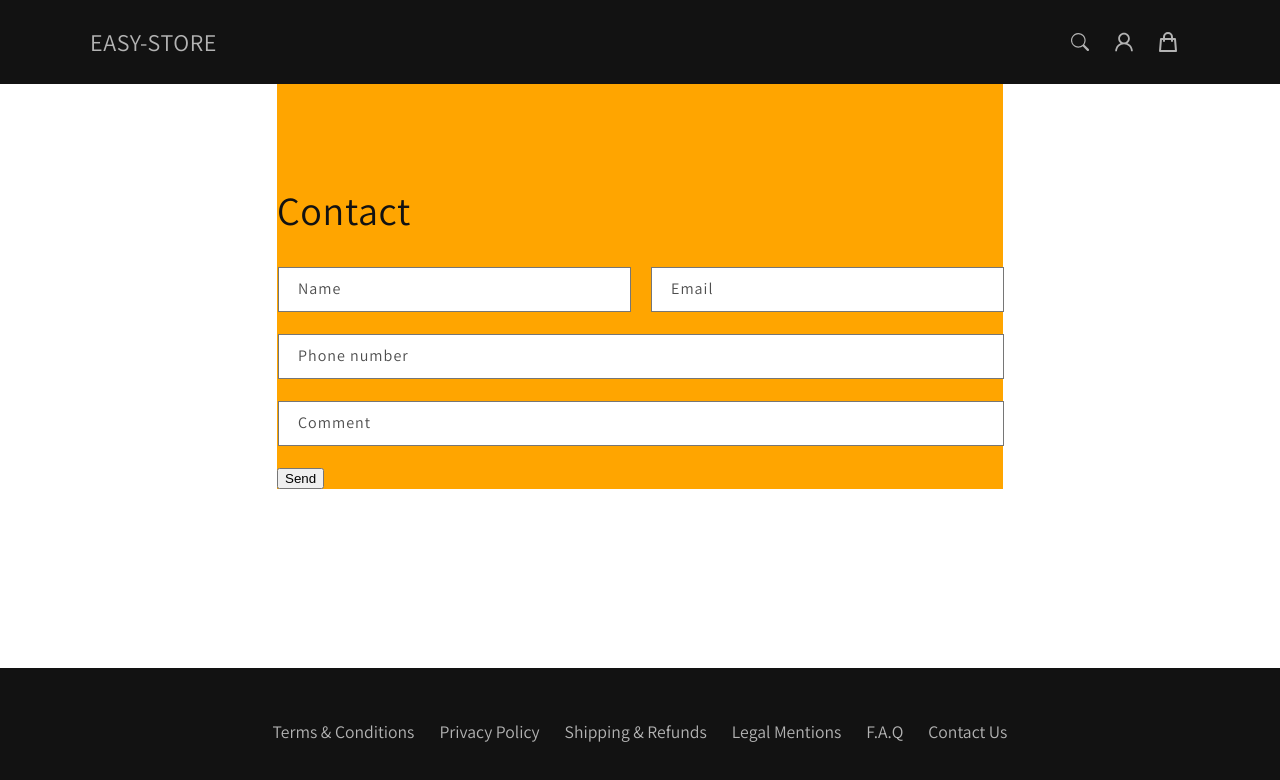
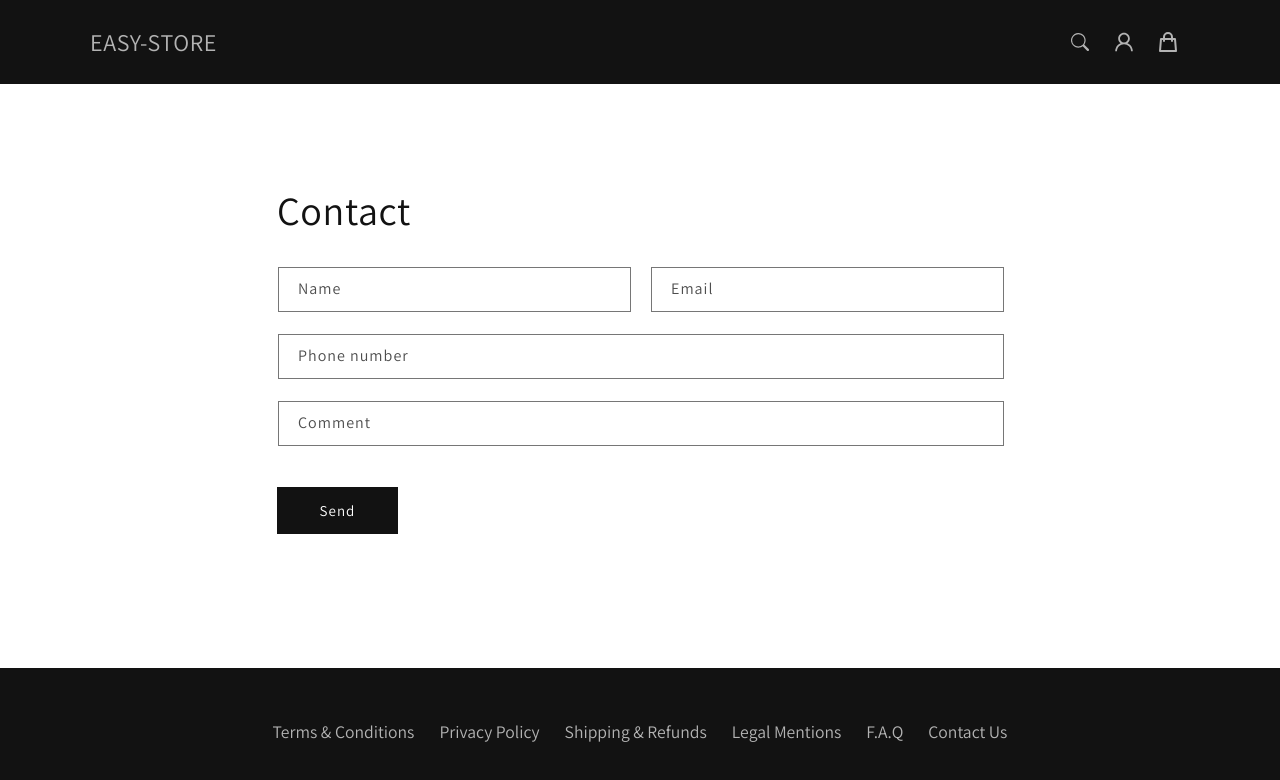
Before and after one commit to lletierce/easy-store-demo, a React (Create React App) app: page /contact in a window 1280 px wide. Shown: the top 780 px of the page. Built offline with nearby package versions, Linux system fonts and the light colour scheme.

Commit message:
♻️ F06f: reusable-ui > Create <PrimaryButton/>

```diff
--- a/src/components/pages/legislation/ContactUsPage.js
+++ b/src/components/pages/legislation/ContactUsPage.js
@@ -3,6 +3,7 @@ import TextInput from '../../reusable-ui/TextInput'
 import Title from '../../reusable-ui/Title'
 import Header from '../home/Header'
 import Footer from '../home/Footer'
+import PrimaryButton from '../../reusable-ui/PrimaryButton'
 
 export default function ContactUsPage() {
   return (
@@ -17,7 +18,7 @@ export default function ContactUsPage() {
                 </div>
                 <TextInput label={'Phone number'}/>
                 <TextInput label={'Comment'} type={"text"}/>
-                <button>Send</button>
+                <PrimaryButton label={"Send"} className={"btn_send"}/>
             </form>
         </div>
         <Footer/>
@@ -34,7 +35,7 @@ const ContactUsPageStyled = styled.div`
     grid-template-rows:    64px 1fr 132px;
 
     .content{
-        background: orange;
+        /* background: orange; */
 
         max-width: 1200px;
         width: 100%;
@@ -58,15 +59,27 @@ const ContactUsPageStyled = styled.div`
         }
     }
 
+    .content .btn_send{
+        margin-top: 30px;
+    }
+
+    .content .title-contactUs{
+        margin-bottom: 20px;
+    }
+
     @media screen and (min-width: 750px) {
         .content{
             padding: 100px 90px 0;
         }
 
-        .contact_fields{
+        .content .contact_fields{
             display: grid;
             grid-template-columns: repeat(2, 1fr);
             column-gap: 20px;
+        }
+
+        .content .btn_send{
+            margin-top: 40px;
         }
     }
 
@@ -77,5 +90,9 @@ const ContactUsPageStyled = styled.div`
             max-width: 726px;
             padding: 100px 0 0;
         }
+
+        .content .title-contactUs{
+            margin-bottom: 30px;
+        }
   }
 `;
--- /dev/null
+++ b/src/components/reusable-ui/PrimaryButton.js
@@ -0,0 +1,37 @@
+import styled from 'styled-components'
+import { theme } from '../../theme'
+
+export default function PrimaryButton({ label, className }) {
+  return (
+    <PrimaryButtonStyled className={className}><span>{label}</span></PrimaryButtonStyled>
+  )
+}
+
+const PrimaryButtonStyled = styled.button`
+  display: flex;
+  justify-content: center;
+  align-items: center;
+  -webkit-box-align: center;
+
+  appearance: none;
+  cursor: pointer;
+
+  min-width: 121px;
+  min-height: 47px;
+
+  background: ${theme.colors.primary_dark};
+
+  padding: 0 ${theme.spacing.lg};
+  border: 0;
+
+  font-family: ${theme.fonts.family.primary};
+  font-size: ${theme.fonts.size.SM};
+  letter-spacing: 1px;
+  line-height: ${theme.fonts.size.P1};
+  color: ${theme.colors.white};
+
+  &:hover {
+        transform: scale(1.025);
+    }
+
+`;
```
